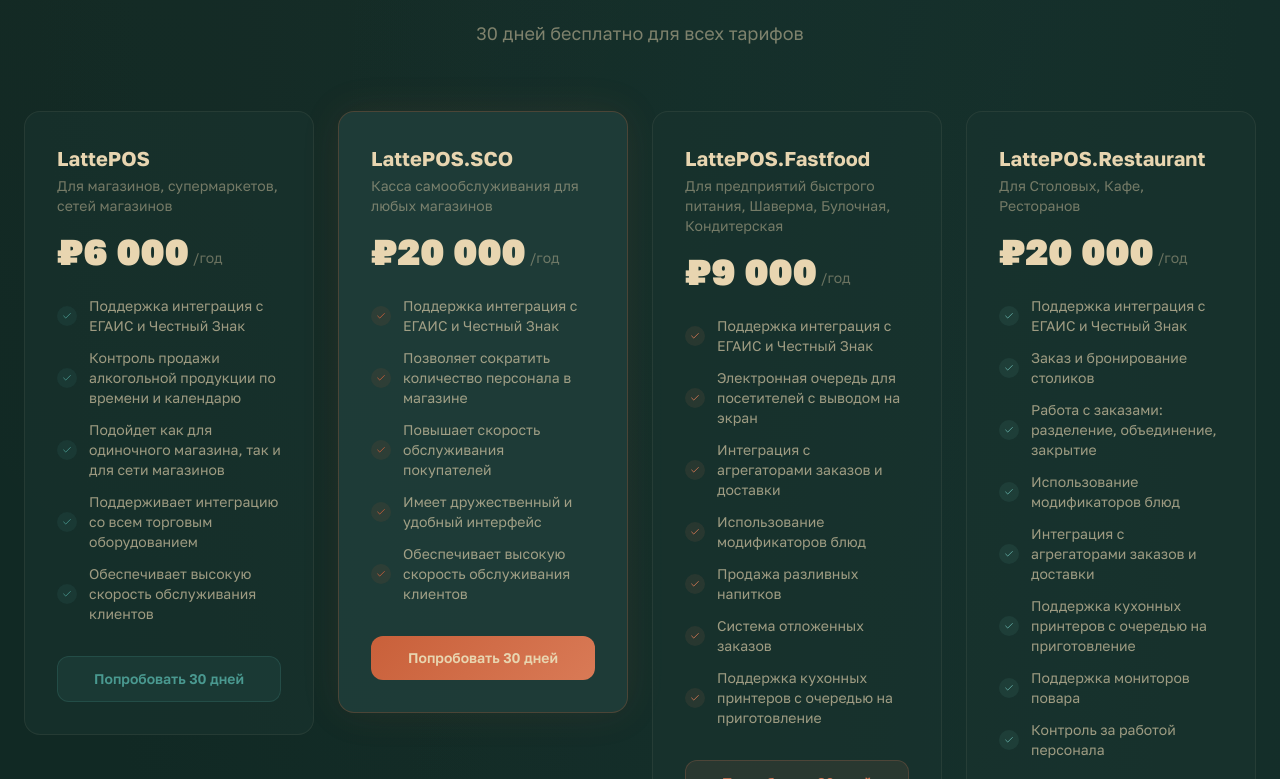
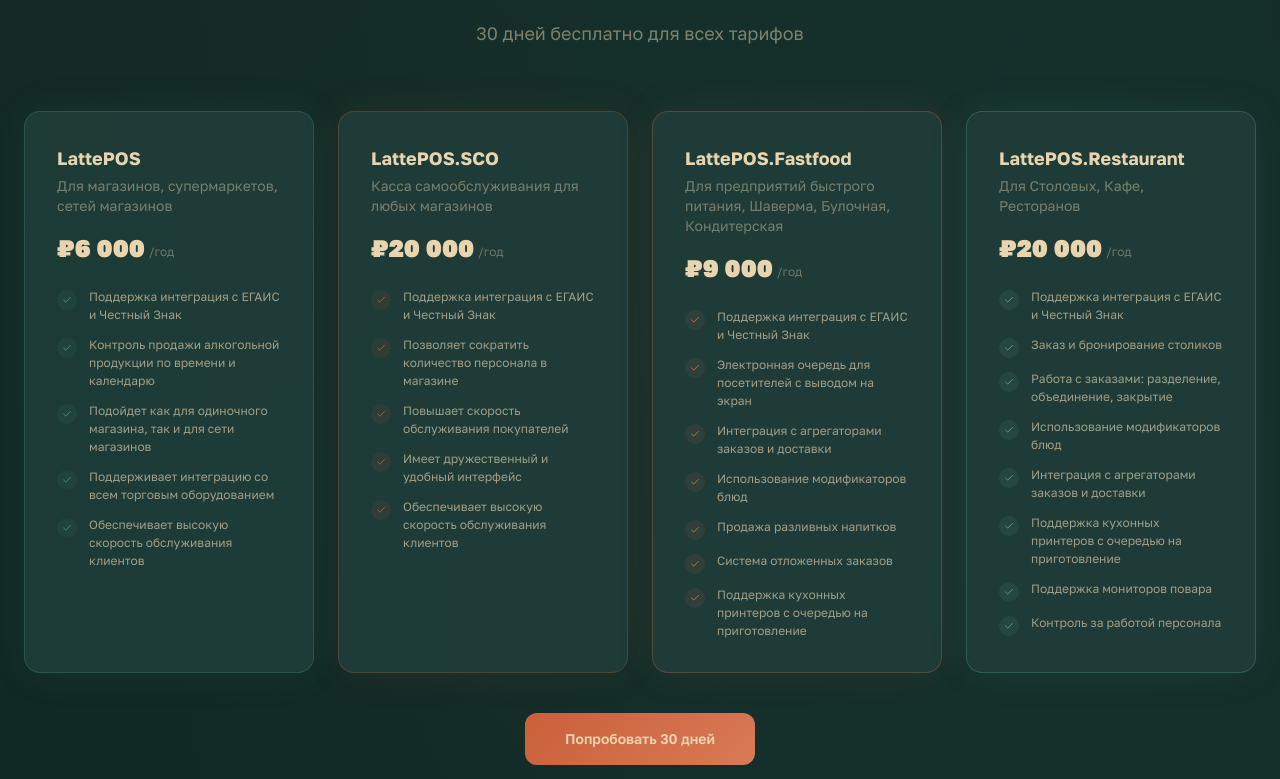
Before and after one commit to pr-poehali-dev/lattepos-landing-page, a React (Vite) app: page / in a window 1280 px wide. Shown: the part 3581-4360 px from the top of the page. Built offline with nearby package versions, Linux system fonts and the light colour scheme.

Commit message:
fix: тарифы выравнивание и кнопка

```diff
--- a/src/pages/landing/LandingSections.tsx
+++ b/src/pages/landing/LandingSections.tsx
@@ -349,52 +349,47 @@ export default function LandingSections({ onTrial }: SectionsProps) {
             <p className="text-lg" style={{ color: "rgba(232,213,176,0.5)" }}>30 дней бесплатно для всех тарифов</p>
           </div>
 
-          <div className="grid md:grid-cols-2 lg:grid-cols-4 gap-6 items-start">
+          <div className="grid md:grid-cols-2 lg:grid-cols-4 gap-6 items-stretch">
             {plans.map((plan, i) => (
               <div key={plan.name}
-                className={`relative rounded-2xl p-8 card-hover opacity-0 ${plansSection.inView ? "animate-fade-in-up" : ""}`}
+                className={`relative rounded-2xl p-8 card-hover opacity-0 flex flex-col ${plansSection.inView ? "animate-fade-in-up" : ""}`}
                 style={{
-                  background: plan.highlight ? "rgba(31,61,56,0.95)" : "rgba(26,53,48,0.6)",
-                  border: plan.highlight ? `1px solid ${plan.color}45` : "1px solid rgba(232,213,176,0.07)",
-                  boxShadow: plan.highlight ? `0 0 40px ${plan.color}18` : "none",
+                  background: "rgba(31,61,56,0.95)",
+                  border: `1px solid ${plan.color}45`,
+                  boxShadow: `0 0 40px ${plan.color}18`,
                   animationDelay: `${i * 0.1}s`,
                   animationFillMode: "forwards",
                 }}>
-                {plan.badge && (
-                  <div className="absolute -top-3 left-1/2 -translate-x-1/2 px-4 py-1 rounded-full text-xs font-bold"
-                    style={{ background: plan.color, color: CREAM }}>
-                    {plan.badge}
-                  </div>
-                )}
                 <div className="mb-6">
-                  <h3 className="text-xl font-bold mb-1" style={{ color: CREAM }}>{plan.name}</h3>
+                  <h3 className="text-lg font-bold mb-1" style={{ color: CREAM }}>{plan.name}</h3>
                   <p className="text-sm mb-4" style={{ color: "rgba(232,213,176,0.45)" }}>{plan.desc}</p>
-                  <div className="flex items-end gap-1">
-                    <span className="text-4xl font-black" style={{ color: CREAM }}>₽{plan.price}</span>
-                    <span className="text-sm mb-1" style={{ color: "rgba(232,213,176,0.4)" }}>{plan.period}</span>
+                  <div className="flex items-end gap-1 flex-wrap">
+                    <span className="text-2xl font-black" style={{ color: CREAM }}>₽{plan.price}</span>
+                    <span className="text-xs mb-1" style={{ color: "rgba(232,213,176,0.4)" }}>{plan.period}</span>
                   </div>
                 </div>
-                <div className="space-y-3 mb-8">
+                <div className="space-y-3 flex-1">
                   {plan.features.map(feat => (
-                    <div key={feat} className="flex items-center gap-3">
-                      <div className="w-5 h-5 rounded-full flex items-center justify-center flex-shrink-0" style={{ background: `${plan.color}18` }}>
+                    <div key={feat} className="flex items-start gap-3">
+                      <div className="w-5 h-5 rounded-full flex items-center justify-center flex-shrink-0 mt-0.5" style={{ background: `${plan.color}18` }}>
                         <Icon name="Check" size={10} style={{ color: plan.color }} />
                       </div>
-                      <span className="text-sm" style={{ color: "rgba(232,213,176,0.65)" }}>{feat}</span>
+                      <span style={{ color: "rgba(232,213,176,0.65)", fontSize: "12px" }}>{feat}</span>
                     </div>
                   ))}
                 </div>
-                <button
-                  className="w-full py-3 rounded-xl font-semibold text-sm transition-all"
-                  style={plan.highlight
-                    ? { background: `linear-gradient(135deg, ${plan.color}, ${TERRA_LIGHT})`, color: CREAM }
-                    : { background: `${plan.color}18`, color: plan.color, border: `1px solid ${plan.color}35` }
-                  }
-                  onClick={onTrial}>
-                  {plan.cta}
-                </button>
               </div>
             ))}
+          </div>
+
+          <div className={`text-center mt-10 opacity-0 ${plansSection.inView ? "animate-fade-in-up" : ""}`}
+            style={{ animationDelay: "0.4s", animationFillMode: "forwards" }}>
+            <button
+              className="px-10 py-4 rounded-xl font-semibold text-sm transition-all"
+              style={{ background: `linear-gradient(135deg, ${TERRA}, ${TERRA_LIGHT})`, color: CREAM }}
+              onClick={onTrial}>
+              Попробовать 30 дней
+            </button>
           </div>
         </div>
       </section>
```
